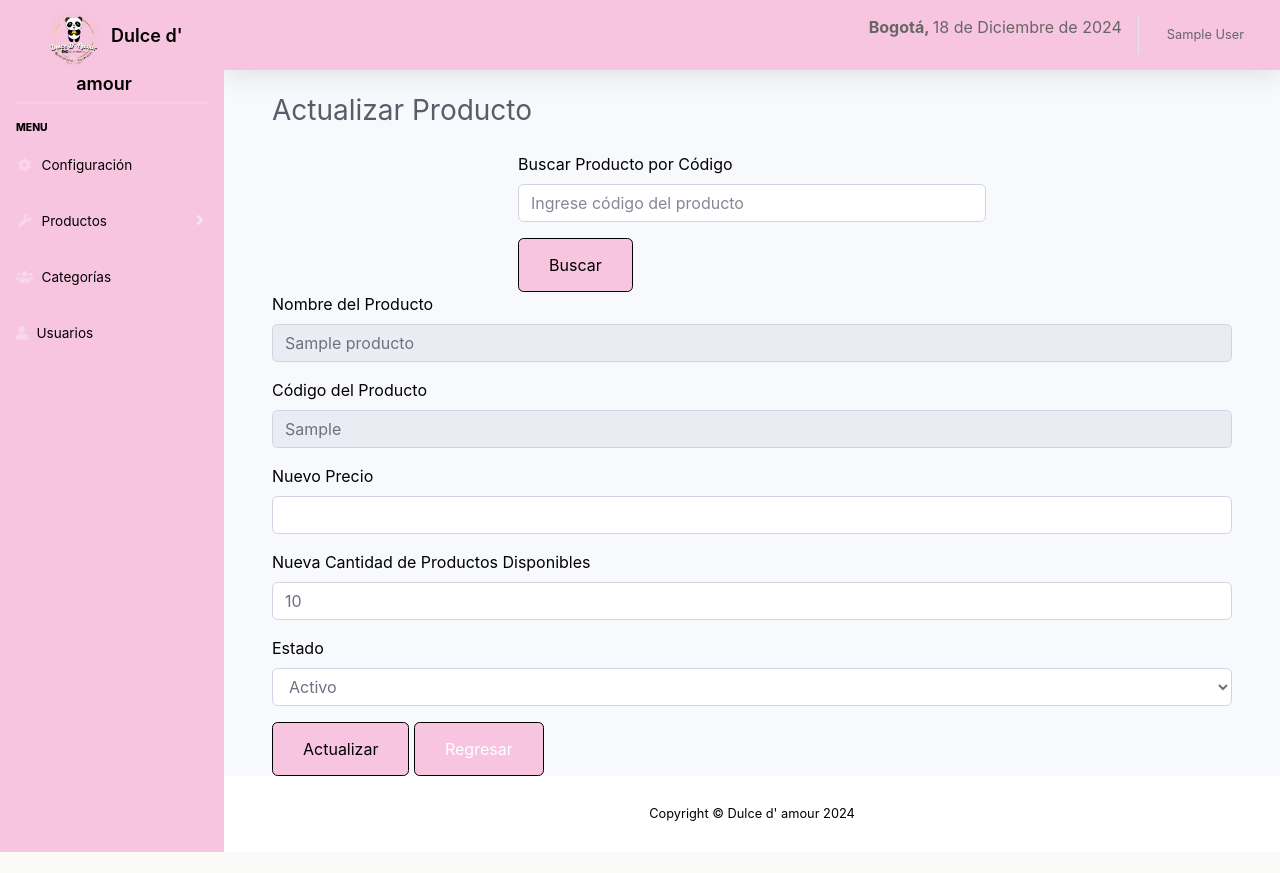
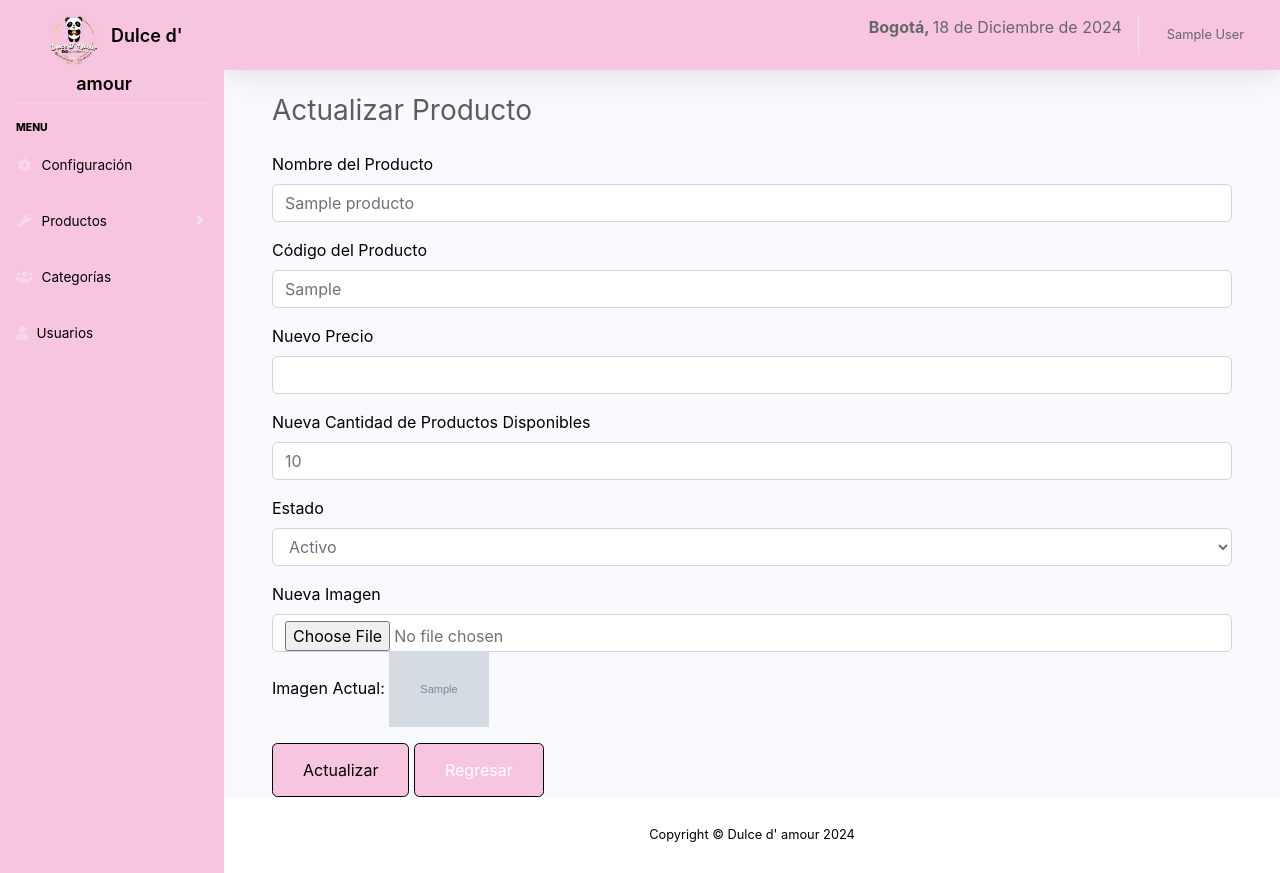
Before and after one commit to Manuel22-N/dulcedamor, a Django app: a page that uses templates/actualizar_producto.html in a window 1280 px wide. Before the commit the page ends 852 px from the top, so only its background shows below. Run offline with Django 5.2, Linux system fonts and the light colour scheme; a user stored in the database is signed in; tables that the repository leaves empty hold one stand-in row (values such as "Sample post"); grey boxes marked "Sample" are stand-in pictures; some libraries are stand-ins or nearby versions.

Commit message:
Cambios en la paginacion de categorias y productos, actualizacion en la vista actualizar_producto y modificaciones  en la columna stock de la tabla productos.

```diff
--- a/dulcedamor/views/actualizar_producto.py
+++ b/dulcedamor/views/actualizar_producto.py
@@ -1,26 +1,44 @@
-from django.shortcuts import render, get_object_or_404, redirect
-from django.contrib.auth.decorators import login_required
+from django.shortcuts import get_object_or_404, render, redirect
 from django.contrib import messages
 from users.models import Producto
 
-@login_required(login_url='user_login')
-def actualizar_producto(request, id):  # Asegúrate de que 'id' se pasa como argumento
+def actualizar_producto(request, id):
     # Buscar el producto por su ID
     producto = get_object_or_404(Producto, id=id)
 
-    # Si se envía un formulario de actualización de producto
     if request.method == 'POST':
-        # Actualizar los campos del producto
-        producto.precio = request.POST.get('precio')
-        producto.stock = request.POST.get('stock')
-        producto.estado = request.POST.get('estado')
+        # Obtener los valores de los campos del formulario
+        nombre = request.POST.get('nombre')
+        codigo = request.POST.get('codigo')
+        precio = request.POST.get('precio')
+        stock = request.POST.get('stock')
+        estado = request.POST.get('estado')
+        imagen = request.FILES.get('imagen')
 
-        # Guardar los cambios
+
+
+        # Actualizar los campos solo si se proporcionan valores
+        if nombre:
+            producto.nombre = nombre
+        if codigo:
+            producto.codigo = codigo
+        if precio:
+            producto.precio = precio
+        if stock:
+            producto.stock = stock
+        if estado:
+            producto.estado = estado
+
+        # Si se ha subido una nueva imagen, actualizar el campo 'imagen'
+        if imagen:
+            producto.imagen = imagen
+
+        # Guardar los cambios en la base de datos
         producto.save()
 
         # Mensaje de éxito y redirección a la lista de productos
         messages.success(request, "Producto actualizado con éxito.")
         return redirect('productos')  # Redirige a la lista de productos
 
-    # Si es un GET, simplemente mostrar el formulario de actualización
+    # Si es un GET, mostrar el formulario de actualización
     return render(request, 'actualizar_producto.html', {'producto': producto})
--- a/dulcedamor/views/categorias_views.py
+++ b/dulcedamor/views/categorias_views.py
@@ -9,6 +9,7 @@ from django.core.paginator import Paginator  # Importar Paginator
 @login_required(login_url='user_login')
 def categorias(request):
     activate('es')
+
 
     # Obtener el valor de búsqueda desde el parámetro GET
     query = request.GET.get('search', '')  # Obtén el parámetro de búsqueda
--- a/dulcedamor/views/dashboard_views.py
+++ b/dulcedamor/views/dashboard_views.py
@@ -1,6 +1,7 @@
 from django.contrib.auth.decorators import login_required
 from django.shortcuts import render
 from django.contrib.auth import get_user_model  # Obtener el modelo de usuario actual
+from users.models import Categoria,Producto
 
 @login_required(login_url='user_login')  # Redirige al login si no está autenticado
 def dashboard_view(request):
@@ -9,8 +10,13 @@ def dashboard_view(request):
     # Contar los usuarios registrados
     user_count = User.objects.count()
 
+    category_count = Categoria.objects.count()  # Esto cuenta las categorías
+    product_count = Producto.objects.count()
+
     # Pasar el conteo al contexto de la plantilla
     context = {
         'user_count': user_count,
+        'category_count': category_count,
+        'product_count':product_count
     }
     return render(request, 'dashboard.html', context)
--- a/templates/actualizar_producto.html
+++ b/templates/actualizar_producto.html
@@ -21,45 +21,32 @@
         </div>
 
         <!-- Formulario de búsqueda de producto por código -->
-        <div class="row">
-            <div class="col-lg-6 m-auto">
-                <form action="{% url 'actualizar_producto' producto.id %}" method="post">
-
-                    {% csrf_token %}
-                    <div class="form-group">
-                        <label for="codigo">Buscar Producto por Código</label>
-                        <input type="text" class="form-control" placeholder="Ingrese código del producto" name="codigo" required>
-                    </div>
-                    <input type="submit" value="Buscar" class="btn btn-primary">
-                </form>
-            </div>
-        </div>
 
         {% if producto %}
             <!-- Formulario para actualizar producto -->
-            <form action="{% url 'actualizar_producto' producto.id %}" method="post">
+            <form action="{% url 'actualizar_producto' producto.id %}" method="post" enctype="multipart/form-data">
 
                 {% csrf_token %}
                 <input type="hidden" name="producto_id" value="{{ producto.id }}">
 
                 <div class="form-group">
                     <label for="nombre">Nombre del Producto</label>
-                    <input type="text" class="form-control" name="nombre" value="{{ producto.nombre }}" readonly>
+                    <input type="text" class="form-control" name="nombre" value="{{ producto.nombre }}">
                 </div>
 
                 <div class="form-group">
                     <label for="codigo">Código del Producto</label>
-                    <input type="text" class="form-control" name="codigo" value="{{ producto.codigo }}" readonly>
+                    <input type="text" class="form-control" name="codigo" value="{{ producto.codigo }}">
                 </div>
 
                 <div class="form-group">
                     <label for="precio">Nuevo Precio</label>
-                    <input type="number" class="form-control" value="{{ producto.precio }}" name="precio" step="0.01" required>
+                    <input type="number" class="form-control" value="{{ producto.precio|default:0 }}" name="precio" step="0.01">
                 </div>
 
                 <div class="form-group">
                     <label for="stock">Nueva Cantidad de Productos Disponibles</label>
-                    <input type="number" class="form-control" value="{{ producto.stock }}" name="stock" min="0" required>
+                    <input type="number" class="form-control" value="{{ producto.stock|default:0 }}" name="stock" min="0">
                 </div>
 
                 <div class="form-group">
@@ -70,6 +57,15 @@
                     </select>
                 </div>
 
+                <!-- Nuevo campo para cambiar la imagen -->
+                <div class="form-group">
+                    <label for="imagen">Nueva Imagen</label>
+                    <input type="file" class="form-control" name="imagen" accept="image/*">
+                    {% if producto.imagen %}
+                        <p>Imagen Actual: <img src="{{ producto.imagen.url }}" width="100" alt="Imagen actual"></p>
+                    {% endif %}
+                </div>
+
                 <button type="submit" class="btn btn-primary">Actualizar</button>
                 <a href="{% url 'productos' %}" class="btn btn-danger">Regresar</a> <!-- Redirige a la lista de productos -->
             </form>
```
Also changed, not shown: templates/dashboard.html (+4 -4 lines), templates/productos.html (+6 -1 lines), media/productos/globo_gris.jpg (added), media/productos/globo_gris_Pi67lTg.jpg (added), media/productos/globo_negro.jpg.png (added), media/productos/globo_negro_OZcZa65.jpg.png (added).
